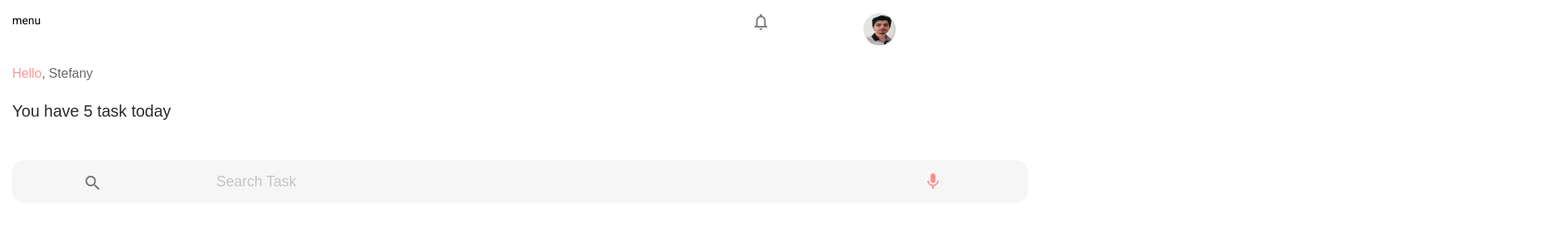
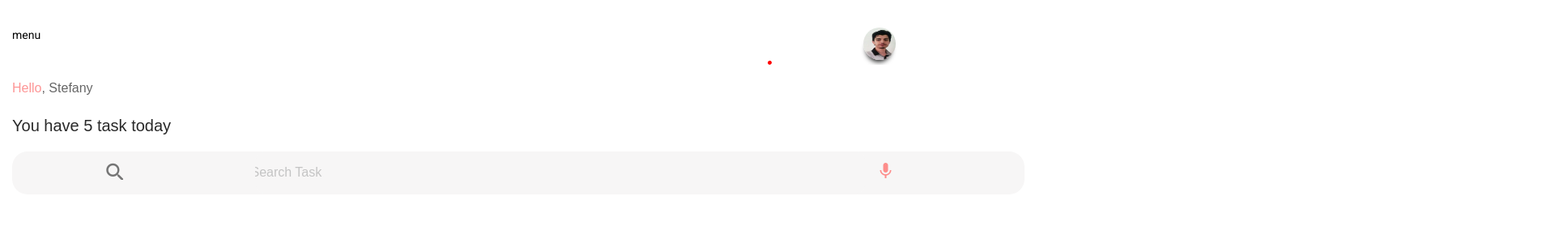
Before and after one commit to habibdevsy/angularProject_ui, an Angular app: page / in a window 1280 px wide. Shown: the top 300 px of the page at 81% size, 1920 px wide, since content can reach past the window. Built offline with nearby package versions, Linux system fonts and the light colour scheme.

Commit message:
shadow for photo - rotat for notification icon - update for search section

```diff
--- a/src/app/app.component.scss
+++ b/src/app/app.component.scss
@@ -5,10 +5,9 @@
   margin: 15px;
 }
 .navbar{
-    // padding: 10px;
-    // margin: 10px;
     height: auto;
     overflow: hidden;
+    margin-top: 33px;
 }
 .navbar .menu{
   float: left;
--- a/src/app/notification/notification.component.html
+++ b/src/app/notification/notification.component.html
@@ -1,3 +1,4 @@
 <div class="voice-search">
     <mat-icon aria-label="notification">notifications_none</mat-icon>
+    <span>.</span>
 </div>
--- a/src/app/notification/notification.component.scss
+++ b/src/app/notification/notification.component.scss
@@ -1,3 +1,14 @@
 .voice-search{
-    color:hsl(240deg 1% 50%);
+    color:#9a9a9e;
+    position: relative;
+    top: 10px;
+    transform: rotate(-36deg);
 }
+span{
+    font-size: 28px;
+    color: red;
+    position: relative;
+    top: -19px;
+    left: -9px;
+    font-weight: bold;
+}
--- a/src/app/photo/photo.component.scss
+++ b/src/app/photo/photo.component.scss
@@ -2,4 +2,5 @@ img{
     width: 40px;
     border-radius: 50%;
     height: 40px;
+    box-shadow: -1px 7px 6px -5px;
 }
--- a/src/app/search/search.component.html
+++ b/src/app/search/search.component.html
@@ -1,8 +1,10 @@
-<div>
+<div class="search">
     <div class="btn-search">
-        <mat-icon aria-label="search">search</mat-icon>
+        <mat-icon aria-label="search" class="see">search</mat-icon>
     </div>
-    <input type="input" placeholder="Search Task">
+    <div class="btn-input">
+        <input type="input" placeholder="Search Task">
+    </div>
     <div class="voice-search">
         <mat-icon aria-label="search">keyboard_voice</mat-icon>
     </div>
--- a/src/app/search/search.component.scss
+++ b/src/app/search/search.component.scss
@@ -1,27 +1,41 @@
+.search{
+    width: 100%;
+    background: #f7f6f6;
+    height: 53px;
+    border-radius: 19px;
+}
 input{
-    width: 100%;
+    position: relative;
+    float: left;
     height: 50px;
-    font-size: 18px;
-    font-family: sans-serif;
+    width: 60%;
+    background: #f7f6f6;
+    border: 0px;
     border-radius: 14px;
-    border: 0px solid #ccc;
-    background: #f7f6f6;
+    left: 14%;
+}
+.see{
+    font-size: 30px;
 }
 .btn-search{
     position: relative;
-    left: 7%;
-    top: 45px;
+    float: left;
+    width: 10%;
     color: hsl(0deg 0% 46%);
+    top: 20%;
+    left: 9%;
+    z-index: 1;
 }
 .voice-search{
+    color: #fd8d8b;
+    top: 20%;
     position: relative;
-    left: 90%;
-    top: -39px;
-    color: #fd8d8b;
+    left: 15%;
 }
 
 ::placeholder{
     position: relative;
-    left: 20%;
+    left: -1%;
     color: hsl(0deg 0% 77%);
+    font-size: 16px;
 }
--- a/src/styles.scss
+++ b/src/styles.scss
@@ -35,5 +35,5 @@ $pro-theme: mat-light-theme((
 
 /* You can add global styles to this file, and also import other style files */
 
-html, body { height: 100%; }
+html, body { height: 100%; overflow: hidden;}
 body { margin: 0; font-family: Roboto, "Helvetica Neue", sans-serif; }
```
